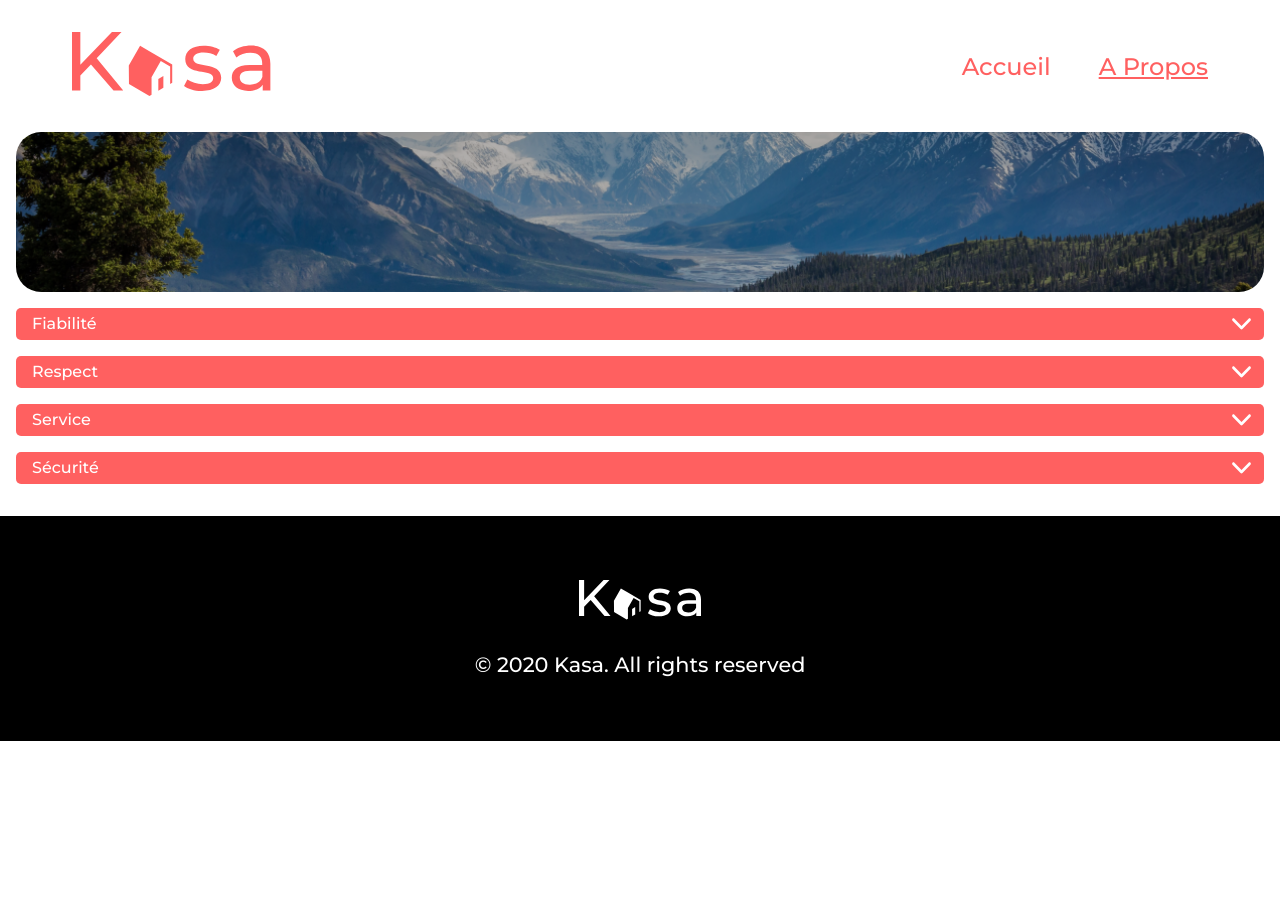
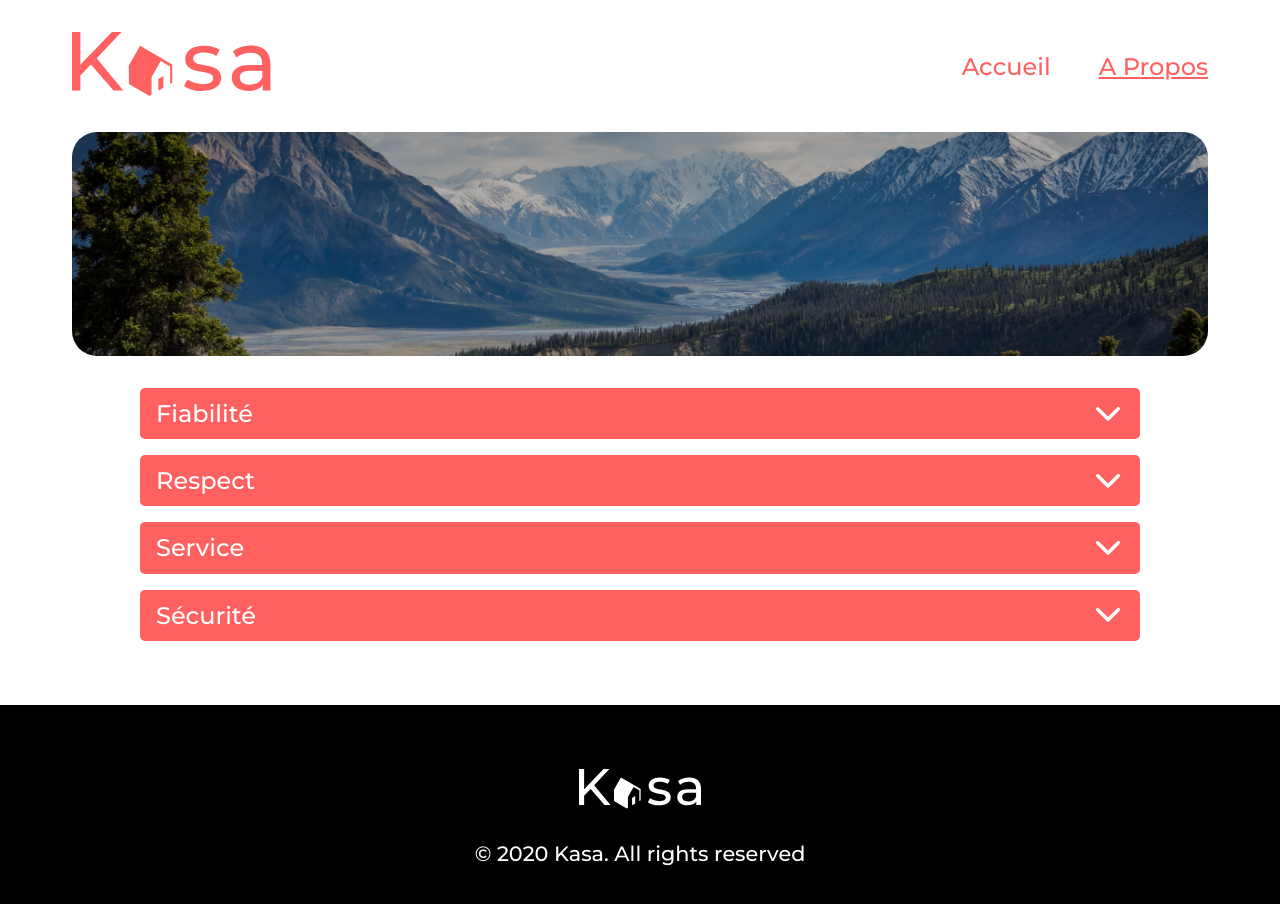
Before and after one commit to ThomasCharuel/kasa, a React (Create React App) app: page /about in a window 1280 px wide. Shown: the top 904 px of the page. Before the commit the page ends 800 px from the top, so only its background shows below. Built offline with nearby package versions, Linux system fonts and the light colour scheme.

Commit message:
Implement responsivity about pageé

```diff
--- a/src/components/Banner/index.module.scss
+++ b/src/components/Banner/index.module.scss
@@ -31,5 +31,6 @@
 @include media-query-for-screen($desktop) {
   .banner {
     border-radius: 25px;
+    height: 14rem;
   }
 }
--- a/src/components/Collapse/index.module.scss
+++ b/src/components/Collapse/index.module.scss
@@ -1,4 +1,5 @@
 @import '../../styles/variables';
+@import '../../styles/mixins';
 
 .collapse {
   border-radius: 5px;
@@ -41,3 +42,24 @@
   font-size: 0.8rem;
   line-height: 1.1rem;
 }
+
+@include media-query-for-screen($desktop) {
+  .header {
+    padding: 0.6rem 1rem 0.6rem 1rem;
+
+    &__title {
+      font-size: 1.5rem;
+    }
+  }
+
+  .collapseButton {
+    &__icon {
+      height: 2rem;
+    }
+  }
+
+  .content {
+    font-size: 1.5rem;
+    line-height: 2rem;
+  }
+}
--- a/src/pages/About/index.module.scss
+++ b/src/pages/About/index.module.scss
@@ -1,3 +1,6 @@
+@import '../../styles/variables';
+@import '../../styles/mixins';
+
 .main {
   padding: 0 1rem 1rem;
 }
@@ -8,3 +11,17 @@
   flex-direction: column;
   gap: 1rem;
 }
+
+@include media-query-for-screen($desktop) {
+  .main {
+    padding: 0 2rem 2rem;
+    margin: auto;
+    max-width: 1200px;
+  }
+
+  .about__listing {
+    padding: 2rem 0;
+    max-width: 1000px;
+    margin: auto;
+  }
+}
```
